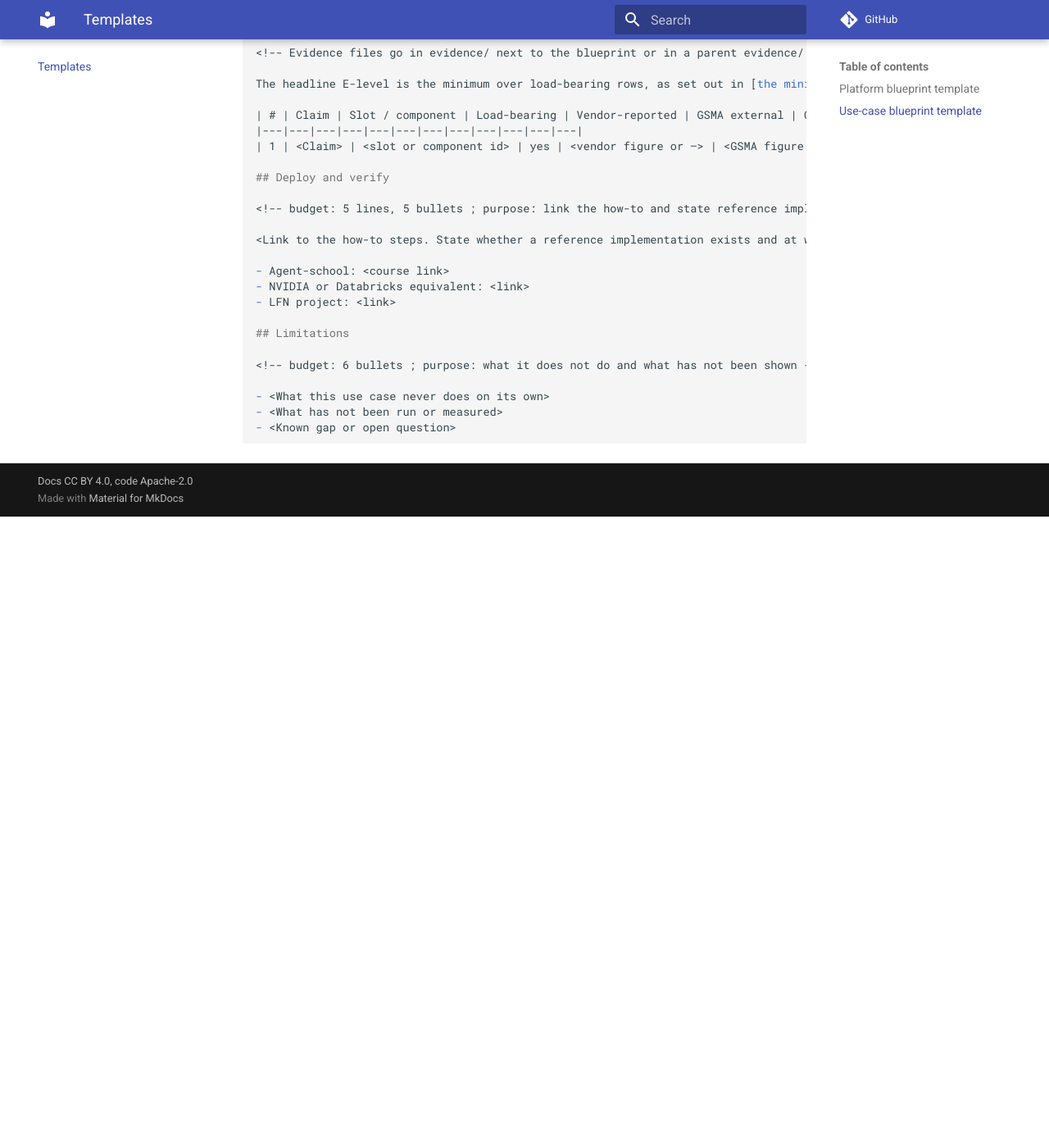
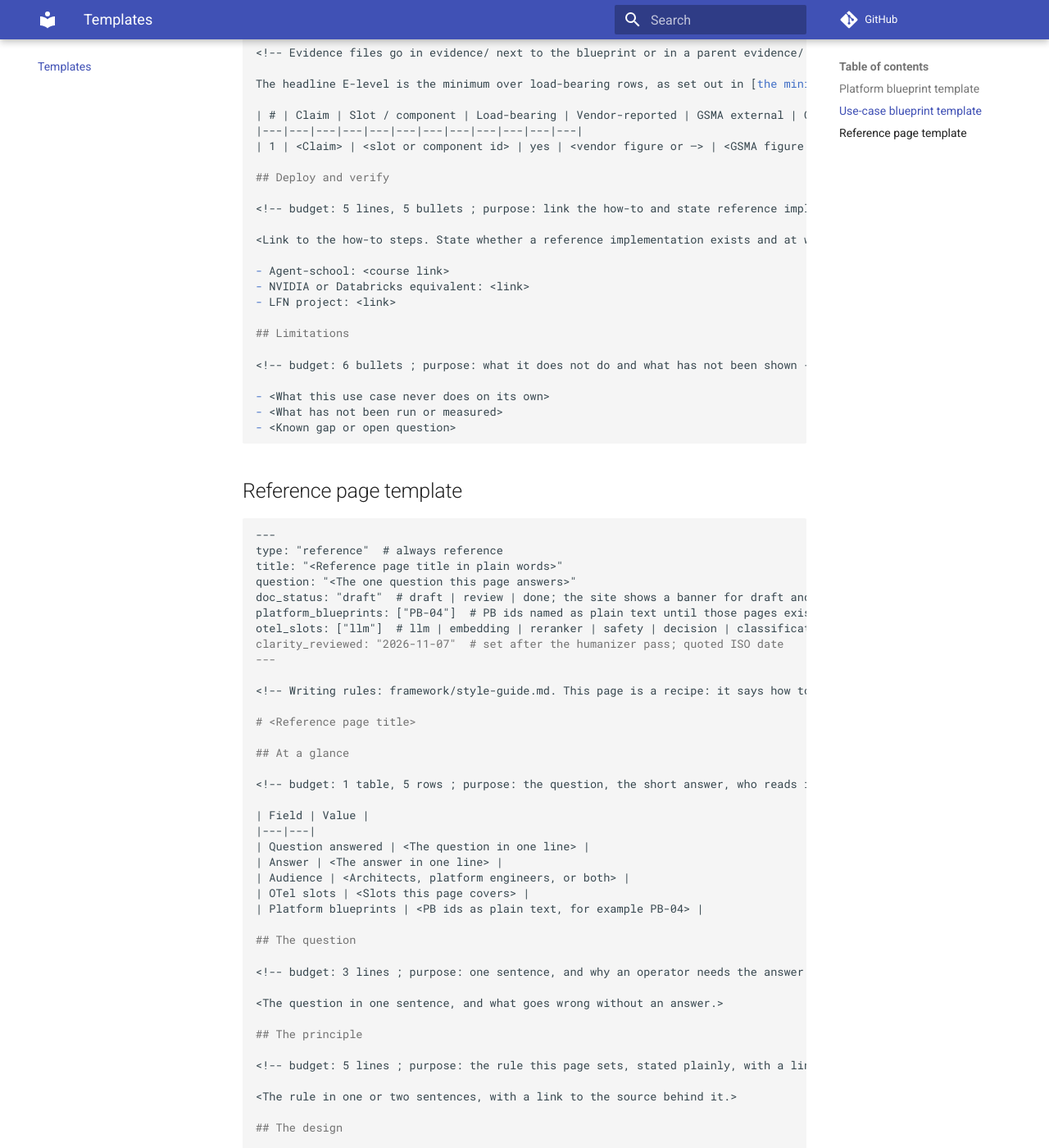
Before and after one commit to ravisharma5/otel-telco-blueprints, an MkDocs documentation site: the page built from site-src/templates.md, in a window 1280 px wide and 1400 px high, scrolled down 4453 px. Shown: the whole window at 82% size. Built offline with MkDocs 1.6.1 and Material for MkDocs 9.7.7, drawn with Linux system fonts in a browser that asks for light colours; comment, search, counter and statistics services are not loaded; before the commit the page ends 5083 px from its top, so only the background shows below that; some of the changed text lies outside the part shown.

Commit message:
feat(reference): reference page template on the templates page
- Template with the six reference sections, five at-a-glance rows, a
  component-role table, the replaceable line, and an H3 flow diagram
- Templates page renders it through the snippet include
- Drift tests lock the template to budgets and the reference schema

`````diff
--- a/site-src/templates.md
+++ b/site-src/templates.md
@@ -18,3 +18,9 @@ These are the starting points for blueprint authors. Copy the raw file from the
 ````markdown
 --8<-- "use-case-blueprint.md"
 ````
+
+## Reference page template
+
+````markdown
+--8<-- "reference-page.md"
+````
--- /dev/null
+++ b/templates/reference-page.md
@@ -0,0 +1,76 @@
+---
+type: "reference"  # always reference
+title: "<Reference page title in plain words>"
+question: "<The one question this page answers>"
+doc_status: "draft"  # draft | review | done; the site shows a banner for draft and review
+platform_blueprints: ["PB-04"]  # PB ids named as plain text until those pages exist
+otel_slots: ["llm"]  # llm | embedding | reranker | safety | decision | classification
+clarity_reviewed: "2026-11-07"  # set after the humanizer pass; quoted ISO date
+---
+
+<!-- Writing rules: framework/style-guide.md. This page is a recipe: it says how to build the design, not how far it has been tested. Link every factual claim to its source. Write no validation-status words and no readiness levels. Name each component by its role and the Red Hat product used. Write no product support status. -->
+
+# <Reference page title>
+
+## At a glance
+
+<!-- budget: 1 table, 5 rows ; purpose: the question, the short answer, who reads it, slots, and the platform blueprints that build on it -->
+
+| Field | Value |
+|---|---|
+| Question answered | <The question in one line> |
+| Answer | <The answer in one line> |
+| Audience | <Architects, platform engineers, or both> |
+| OTel slots | <Slots this page covers> |
+| Platform blueprints | <PB ids as plain text, for example PB-04> |
+
+## The question
+
+<!-- budget: 3 lines ; purpose: one sentence, and why an operator needs the answer -->
+
+<The question in one sentence, and what goes wrong without an answer.>
+
+## The principle
+
+<!-- budget: 5 lines ; purpose: the rule this page sets, stated plainly, with a link to its source -->
+
+<The rule in one or two sentences, with a link to the source behind it.>
+
+## The design
+
+<!-- budget: 4 tables, 8 steps, 1 diagram ; purpose: components by role, the flow, and page-specific parts under H3 headings -->
+
+| Component role | Red Hat product used |
+|---|---|
+| <What the component does in this design> | <Red Hat product> |
+
+Any component can be replaced. The Red Hat products named here show one way to build this design.
+
+<!-- Put page-specific parts (tiers, layers, message formats) under their own H3 headings. Name each flow "Flow: <name>" so tests can find its diagram. -->
+
+### Flow: <name>
+
+```mermaid
+flowchart LR
+  A[<Caller>] --> B[<Component>]
+  B --> C[<Result>]
+```
+
+1. <Step 1>
+2. <Step 2>
+3. <Step 3>
+
+## Trade-offs and limits
+
+<!-- budget: 1 table ; purpose: what this design costs and what to do about it -->
+
+| Trade-off | What to do |
+|---|---|
+| <What the design costs or cannot do> | <How to handle it> |
+
+## Used by
+
+<!-- budget: 12 bullets ; purpose: platform blueprints as plain text; link only pages that exist -->
+
+- <PB-04 as plain text, or a link once the page exists>
+- <Another reference page link>
`````
Also changed, not shown: 2 other files.
